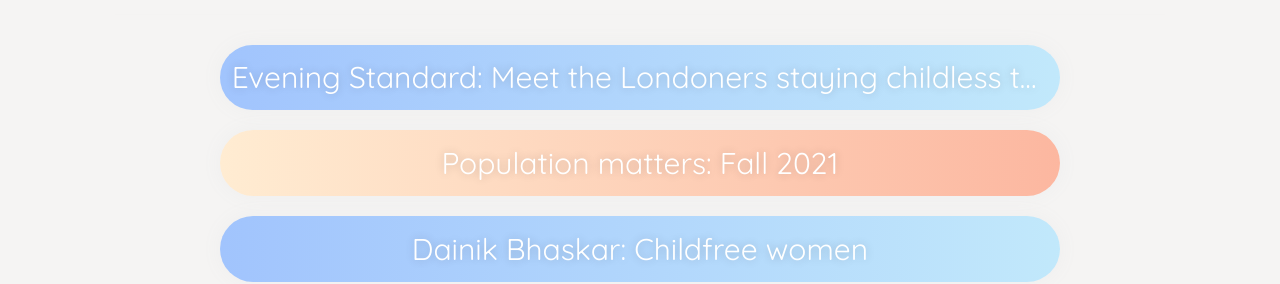
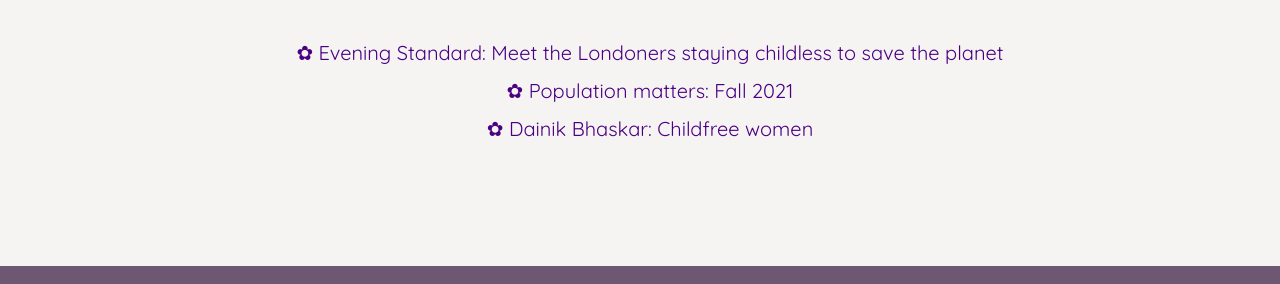
Before and after one commit to radhika-sivarajan/link-ladder, a plain HTML site: page index.html in a window 1280 px wide. Shown: the part 675-959 px from the top of the page. Drawn offline with nearby package versions, Linux system fonts and the light colour scheme; a web font is replaced by a local one.

Commit message:
Artcle links

```diff
--- a/assets/css/styles.css
+++ b/assets/css/styles.css
@@ -9,6 +9,19 @@ body {
 
 .heading {
     font-size: 50px;
+}
+
+a {
+    color: white;
+}
+
+a:link {
+    text-decoration: none;
+}
+
+.articles-links li {
+    line-height: 2.5em;
+    height: auto;
 }
 
 #articles,
@@ -23,8 +36,9 @@ body {
 #social-media {
     background-color: #fbf8fa;
 }
+
 .articles-links .btn,
-.social-media-links .btn{
+.social-media-links .btn {
     font-size: 30px;
 }
 
@@ -32,9 +46,6 @@ footer {
     background-color: #6e5773;
     color: white;
     padding: 4%;
-}
-a:link {
-    text-decoration: none;
 }
 
 .btn {
@@ -55,14 +66,8 @@ a:link {
 }
 
 .article-button {
-    width: 80%;
-    overflow: hidden;
-    white-space: nowrap;
-    text-overflow: ellipsis;
-}
-
-a {
-    color: white;
+    color: indigo;
+    font-size: 20px;
 }
 
 .btn:hover {
@@ -100,6 +105,7 @@ a {
         font-size: 20px;
     }
 }
+
 @media screen and (max-width: 500px) {
     .heading {
         font-size: 30px;
--- a/index.html
+++ b/index.html
@@ -13,14 +13,15 @@
         href="https://fonts.googleapis.com/css?family=Alegreya+Sans:100|Source+Sans+Pro:300|Heebo:300|Quicksand|Happy+Monkey|Days+One|Passion+One"
         rel="stylesheet">
     <!-- CSS only -->
-    <link href="https://cdn.jsdelivr.net/npm/bootstrap@5.2.0-beta1/dist/css/bootstrap.min.css" rel="stylesheet" integrity="sha384-0evHe/X+R7YkIZDRvuzKMRqM+OrBnVFBL6DOitfPri4tjfHxaWutUpFmBp4vmVor" crossorigin="anonymous">
+    <link href="https://cdn.jsdelivr.net/npm/bootstrap@5.2.0-beta1/dist/css/bootstrap.min.css" rel="stylesheet"
+        integrity="sha384-0evHe/X+R7YkIZDRvuzKMRqM+OrBnVFBL6DOitfPri4tjfHxaWutUpFmBp4vmVor" crossorigin="anonymous">
     <link rel="stylesheet" href="https://maxcdn.bootstrapcdn.com/bootstrap/3.3.7/css/bootstrap.min.css">
     <link rel="stylesheet" type="text/css" href="assets/css/styles.css">
 </head>
 
 <body>
-    <div id="main-container"  class="text-center">
-        <div id="social-media">
+    <div id="main-container">
+        <div id="social-media" class="text-center">
             <h1 class="text-center heading">Social media</h1>
             <hr>
             <div class="social-media-links">
@@ -37,23 +38,26 @@
             <hr>
         </div>
         <div id="articles">
-            <h1 class="heading">Articles</h1>
+            <h1 class="heading text-center">Articles</h1>
             <hr>
-            <div class="articles-links">
-                <div class="btn article-button btn-4">
-                    <a target="_blank"
-                        href="https://www.standard.co.uk/lifestyle/esmagazine/parenthood-not-having-children-for-environment-planet-eco-a4390541.html">Evening
-                        Standard: Meet the Londoners staying childless to save the planet</a>
-                </div>
-                <div class="btn article-button btn-5">
-                    <a target="_blank"
-                        href="https://populationmatters.org/sites/default/files/POPULATION%20MATTERS_Fall%202021_hyperlinked.pdf">Population
-                        matters: Fall 2021</a>
-                </div>
-                <div class="btn article-button btn-4">
-                    <a target="_blank"
-                        href="https://twitter.com/DainikBhaskar/status/1455761907944673282">Dainik Bhaskar: Childfree women</a>
-                </div>
+            <div class="articles-links text-center">
+                <ul style="list-style: none;">
+                    <li>
+                        <a class="article-button" target="_blank"
+                            href="https://www.standard.co.uk/lifestyle/esmagazine/parenthood-not-having-children-for-environment-planet-eco-a4390541.html">
+                            ✿ Evening Standard: Meet the Londoners staying childless to save the planet</a>
+                    </li>
+                    <li>
+                        <a class="article-button" target="_blank"
+                            href="https://populationmatters.org/sites/default/files/POPULATION%20MATTERS_Fall%202021_hyperlinked.pdf">
+                            ✿ Population matters: Fall 2021</a>
+                    </li>
+                    <li>
+                        <a class="article-button" target="_blank"
+                            href="https://twitter.com/DainikBhaskar/status/1455761907944673282">
+                            ✿ Dainik Bhaskar: Childfree women</a>
+                    </li>
+                </ul>
             </div>
             <hr>
         </div>
```
